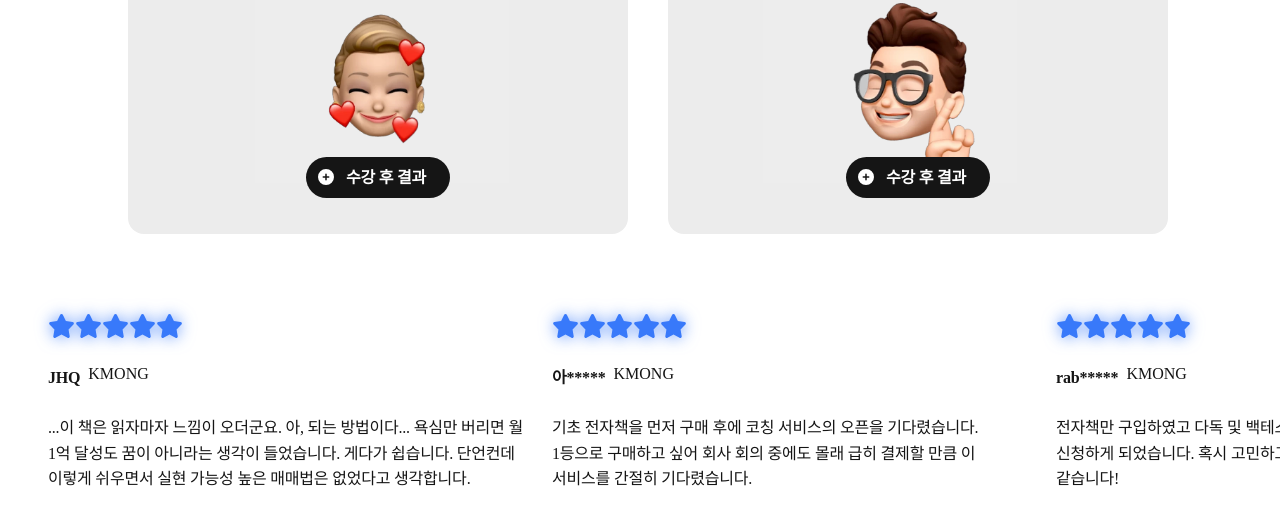
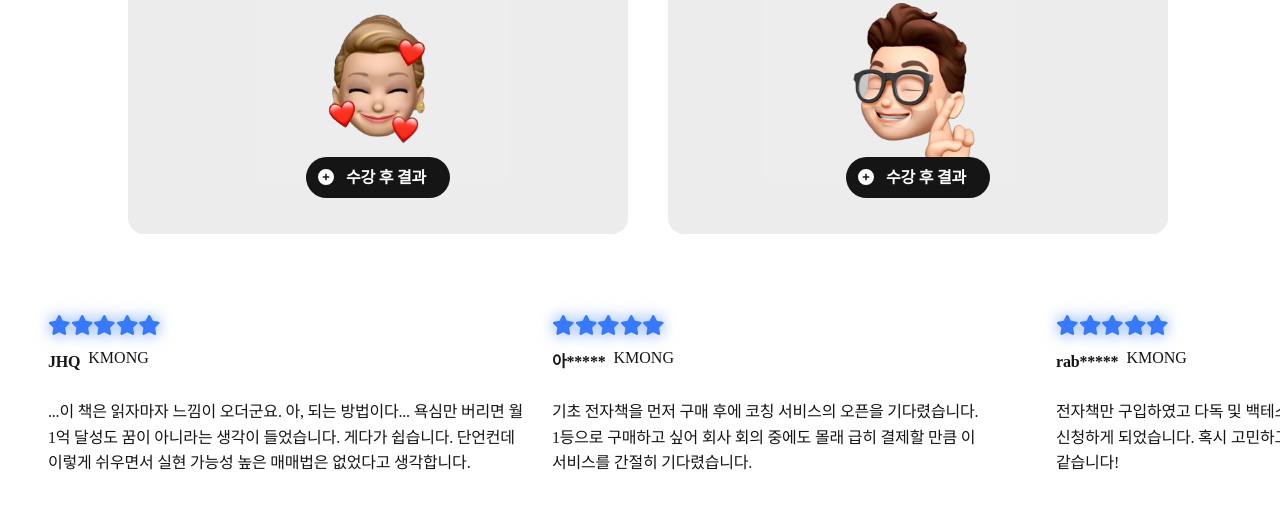
Before and after one commit to 5010-dev/1104-web, a React (Create React App) app: page / in a window 1280 px wide. Shown: the part 5152-5677 px from the top of the page. Built offline with nearby package versions, Linux system fonts and the light colour scheme; a web font is replaced by a local one.

Commit message:
Chip item added & ReviewItem styles modified

```diff
--- a/src/components/feature/review/review.component.tsx
+++ b/src/components/feature/review/review.component.tsx
@@ -7,6 +7,8 @@ import { useContentsStore } from '../../../store/contentsStore'
 import { ReviewItemProps } from './review.types'
 import { ReviewContainer, ReviewItemContainer } from './review.styles'
 
+import Chip from '../../global/chip/chip.component'
+
 const ReviewItem = (props: ReviewItemProps) => {
 	const { name, body, platform } = props
 	const numberOfStars = 5
@@ -15,13 +17,16 @@ const ReviewItem = (props: ReviewItemProps) => {
 
 	return (
 		<ReviewItemContainer $deviceType={deviceType}>
+			<div className="first-row">
 				<div className="rating-container">
 					{Array.from({ length: numberOfStars }, (_, index) => (
 						<FontAwesomeIcon key={index} icon={faStar} className="star-icon" />
 					))}
 				</div>
 				<div className="name-container">
-				<span className="name">{name}</span> {platform}
+					<span className="name">{name}</span>
+					<Chip text={platform} />
+				</div>
 			</div>
 			<p className="body">{body}</p>
 		</ReviewItemContainer>
--- a/src/components/feature/review/review.styles.ts
+++ b/src/components/feature/review/review.styles.ts
@@ -43,7 +43,7 @@ export const ReviewItemContainer = styled.div<ReviewItemContainerProps>`
 
 	div.rating-container {
 		color: ${({ theme }) => getColour(theme, 'accent', 'primary', 'active')};
-		font-size: 1.5rem;
+		font-size: 1.25rem;
 
 		${({ theme }) => css`
 			-webkit-filter: drop-shadow(
@@ -55,6 +55,8 @@ export const ReviewItemContainer = styled.div<ReviewItemContainerProps>`
 					${hexToRgba(getColour(theme, 'accent', 'primary', 'active'), 0.75)}
 			);
 		`}
+
+		margin-bottom: 0.75rem;
 	}
 
 	div.name-container {
--- /dev/null
+++ b/src/components/global/chip/chip.component.tsx
@@ -0,0 +1,9 @@
+type ChipProps = {
+	text: string
+}
+
+export default function Chip(props: ChipProps) {
+	const { text } = props
+
+	return <div>{text}</div>
+}
```
Lines whose indentation alone changed are shown as unchanged.
